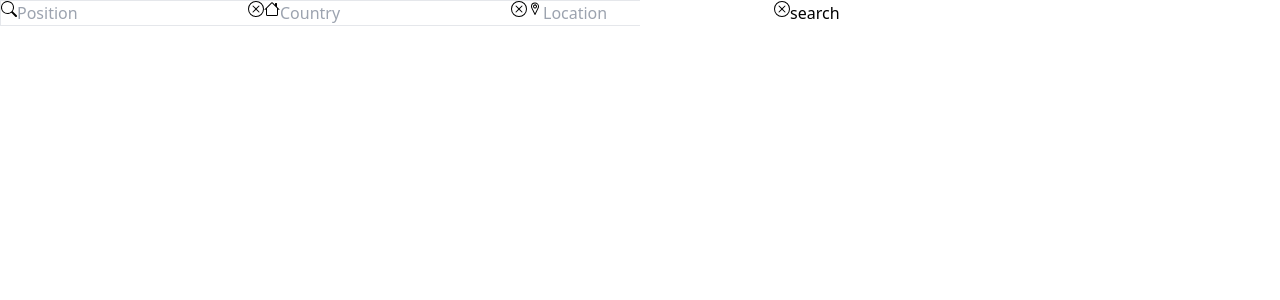
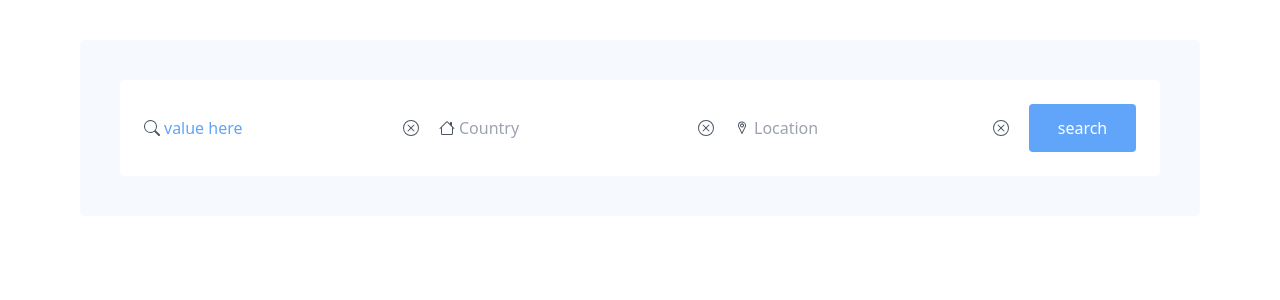
Before and after one commit to cleverAkanimoh/tailwind-learning-project, a React (Vite) app: page / in a window 1280 px wide. Shown: the top 300 px of the page. Built offline with nearby package versions, Linux system fonts and the light colour scheme.

Commit message:
auto-commit

```diff
--- a/src/Components/SearchForm.jsx
+++ b/src/Components/SearchForm.jsx
@@ -3,28 +3,46 @@ import { VscLocation } from "react-icons/vsc";
 
 export default function () {
 	return (
-		<article className="w-1/2 border">
-			<form className="sm:flex">
-				<div className="flex">
-					<BsSearch className="" />
-					<input type="text" name="position" placeholder="Position" />
-					<BsXCircle className="cursor-pointer" />
+		<article className="lg:ml-20 lg:mr-20 lg:p-10 md:m-6 lg:m-10 m-3 p-6 bg-blue-100 bg-opacity-25 rounded">
+			<div className="bg-white bg-opacity-25 lg:justify-between p-6 md:flex-row flex flex-col items-center justify-center rounded">
+				<div className="flex items-center mb-4 md:mb-0 md:mr-5">
+					<BsSearch className=" text-gray-600" />
+					<input
+						type="text"
+						className="border-none ml-1 mr-2 text-blue-400"
+						name="position"
+						value="value here"
+						placeholder="Position"
+					/>
+					<BsXCircle className="cursor-pointer text-gray-600" />
 				</div>
 
-				<div className="flex">
-					<BsHouse className="" />
-					<input type="text" name="country" placeholder="Country" />
-					<BsXCircle className="cursor-pointer" />
+				<div className="flex items-center mb-4 md:mb-0 md:mr-5">
+					<BsHouse className=" text-gray-600" />
+					<input
+						type="text"
+						className="border-none ml-1 mr-2 text-blue-400"
+						name="country"
+						placeholder="Country"
+					/>
+					<BsXCircle className="cursor-pointer text-gray-600" />
 				</div>
 
-				<div className="flex">
-					<VscLocation className="" />
-					<input type="text" name="location" placeholder="Location" />
-					<BsXCircle className="cursor-pointer" />
+				<div className="flex items-center mb-4 md:mb-0 md:mr-5">
+					<VscLocation className=" text-gray-600" />
+					<input
+						type="text"
+						className="border-none ml-1 mr-2 text-blue-400"
+						name="location"
+						placeholder="Location"
+					/>
+					<BsXCircle className="cursor-pointer text-gray-600" />
 				</div>
 
-				<button>search</button>
-			</form>
+				<button className="bg-blue-400 text-white w-20 h-8 md:w-28 md:h-12 rounded">
+					search
+				</button>
+			</div>
 		</article>
-	)
+	);
 }
--- a/src/index.css
+++ b/src/index.css
@@ -1,3 +1,12 @@
 @tailwind base;
 @tailwind components;
 @tailwind utilities;
+
+.bg-white {
+    background: #fff;
+}
+
+.border-none:focus {
+    border: 0;
+    outline: 0
+}
```
